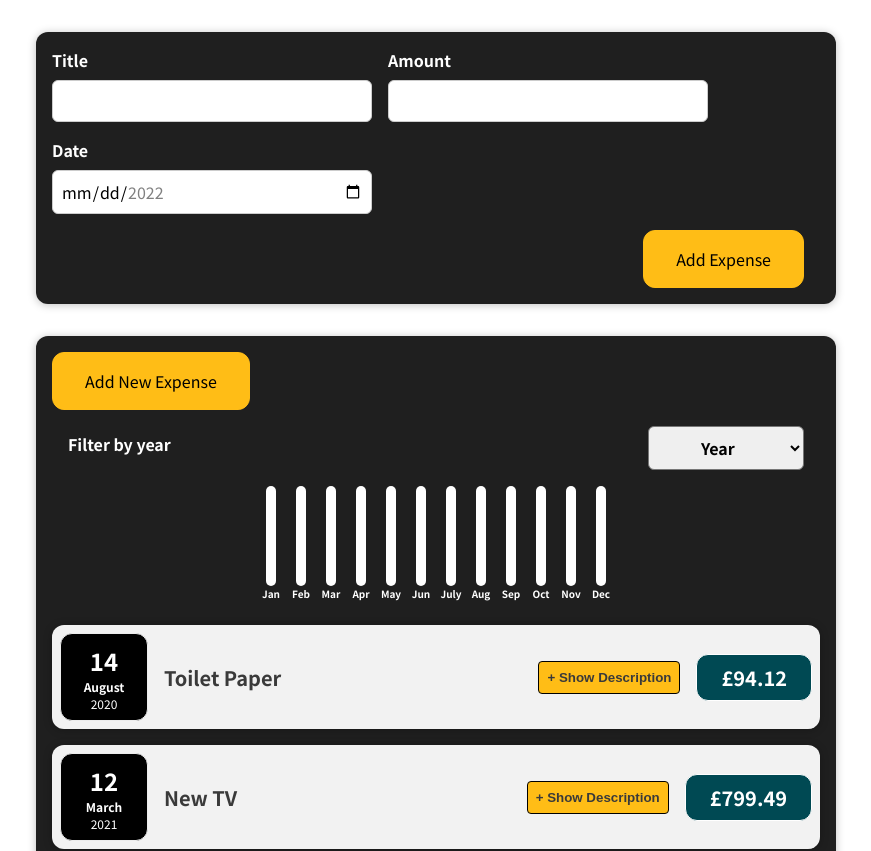
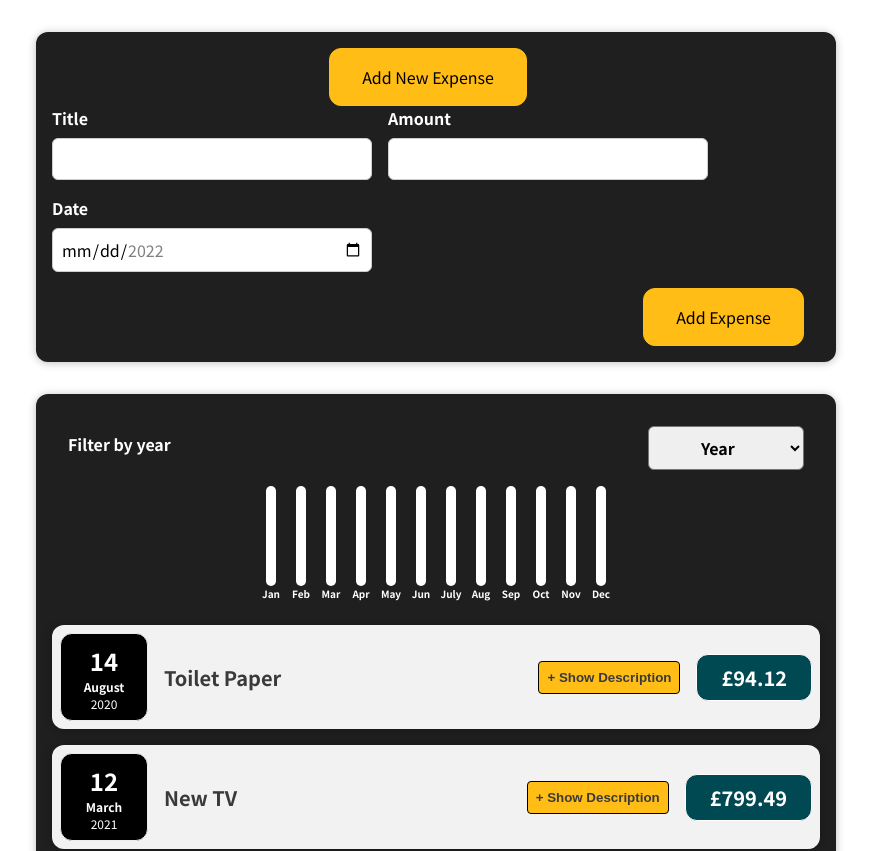
Before and after one commit to Vixy88/expensetracker, a React (Create React App) app: page / in a window 1280 px wide. Shown: the top 851 px of the page, without its empty margins (204-1075 px from the left). Built offline with nearby package versions, Linux system fonts and the light colour scheme.

Commit message:
moved the filter logic to the expenselist component

```diff
--- a/src/App.js
+++ b/src/App.js
@@ -34,11 +34,8 @@ function App() {
     },
   ];
 
-  console.log(expenses);
-
   const addExpenseHandler = (expenses) => {
     console.log("In App.js");
-    console.log(expenses);
   };
 
   return (
--- a/src/components/Expenses/ExpenseList.js
+++ b/src/components/Expenses/ExpenseList.js
@@ -1,12 +1,42 @@
+import { useState } from "react";
+import Card from "../UI/Card";
+import ExpenseItem from "./ExpenseItem";
+import ExpensesFilter from "./ExpensesFilter/ExpensesFilter";
 import "./ExpenseList.css";
 
-const ExpenseList = (props) => {
+const ExpenseList = (expenses) => {
+  const [year, setYear] = useState("");
+  let filteredExpenses = [...expenses.expenses];
+  console.log(filteredExpenses);
+
+  const yearChangeHandler = (event) => {
+    setYear(event.target.value);
+  };
+
+  if (year) {
+    filteredExpenses = expenses.expenses.filter(
+      (expense) => expense.date.getFullYear() === Number(year)
+    );
+  }
   return (
-    <div>
-      <div>
-        <button className="btn-primary">Add New Expense</button>
-      </div>
-    </div>
+    <section>
+      <Card className="expenses">
+        <div>
+          <ExpensesFilter year={year} onYearChange={yearChangeHandler} />
+        </div>
+        {filteredExpenses.map((expense) => {
+          return (
+            <ExpenseItem
+              key={expense.id}
+              title={expense.title}
+              description={expense.description}
+              amount={expense.amount}
+              date={expense.date}
+            />
+          );
+        })}
+      </Card>
+    </section>
   );
 };
 
--- a/src/components/Expenses/Expenses.js
+++ b/src/components/Expenses/Expenses.js
@@ -1,45 +1,10 @@
-import Card from "../UI/Card";
-import React, { useState } from "react";
-import ExpenseItem from "./ExpenseItem";
-import ExpensesFilter from "./ExpensesFilter/ExpensesFilter";
 import ExpenseList from "./ExpenseList";
 import "./Expenses.css";
 
 const Expenses = ({ items }) => {
-  const [year, setYear] = useState("");
-  let filteredExpenses = [...items];
-
-  const yearChangeHandler = (event) => {
-    setYear(event.target.value);
-  };
-
-  if (year) {
-    filteredExpenses = items.filter(
-      (expense) => expense.date.getFullYear() === Number(year)
-    );
-  }
-
   return (
     <section>
-      <Card className="expenses">
-        <div>
-          <ExpenseList />
-        </div>
-        <div>
-          <ExpensesFilter year={year} onYearChange={yearChangeHandler} />
-        </div>
-        {filteredExpenses.map((expense) => {
-          return (
-            <ExpenseItem
-              key={expense.id}
-              title={expense.title}
-              description={expense.description}
-              amount={expense.amount}
-              date={expense.date}
-            />
-          );
-        })}
-      </Card>
+      <ExpenseList expenses={items} />
     </section>
   );
 };
--- a/src/components/NewExpense/ExpenseForm.js
+++ b/src/components/NewExpense/ExpenseForm.js
@@ -1,5 +1,4 @@
 import { useState } from "react";
-import ExpenseDate from "../Expenses/ExpenseDate";
 
 import "./ExpenseForm.css";
 
--- a/src/components/NewExpense/NewExpense.js
+++ b/src/components/NewExpense/NewExpense.js
@@ -12,6 +12,9 @@ const NewExpense = (props) => {
   };
   return (
     <div className="new-expense">
+      <div>
+        <button>Add New Expense</button>
+      </div>
       <ExpenseForm onSaveExpenseData={saveExpenseDataHandler} />
     </div>
   );
```
